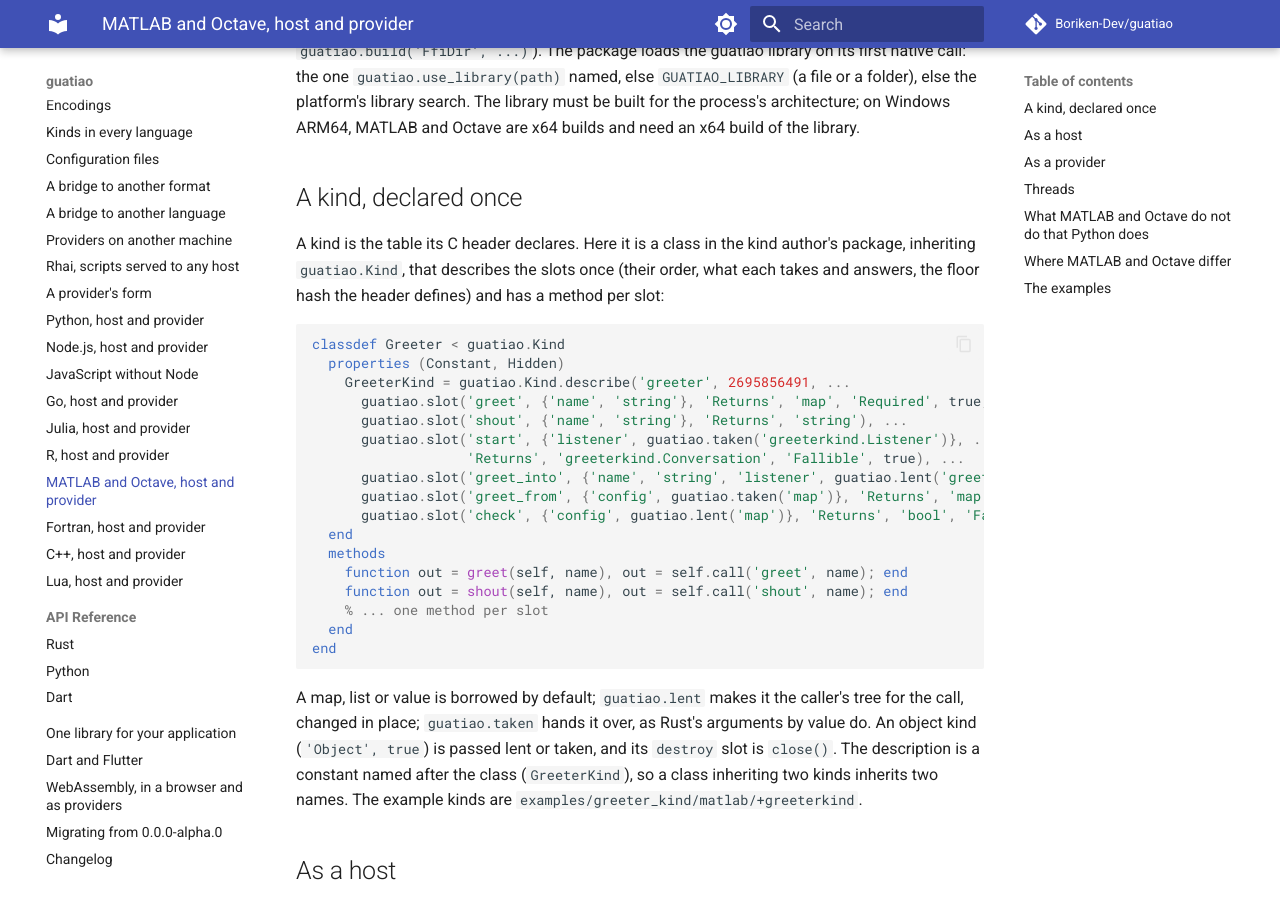
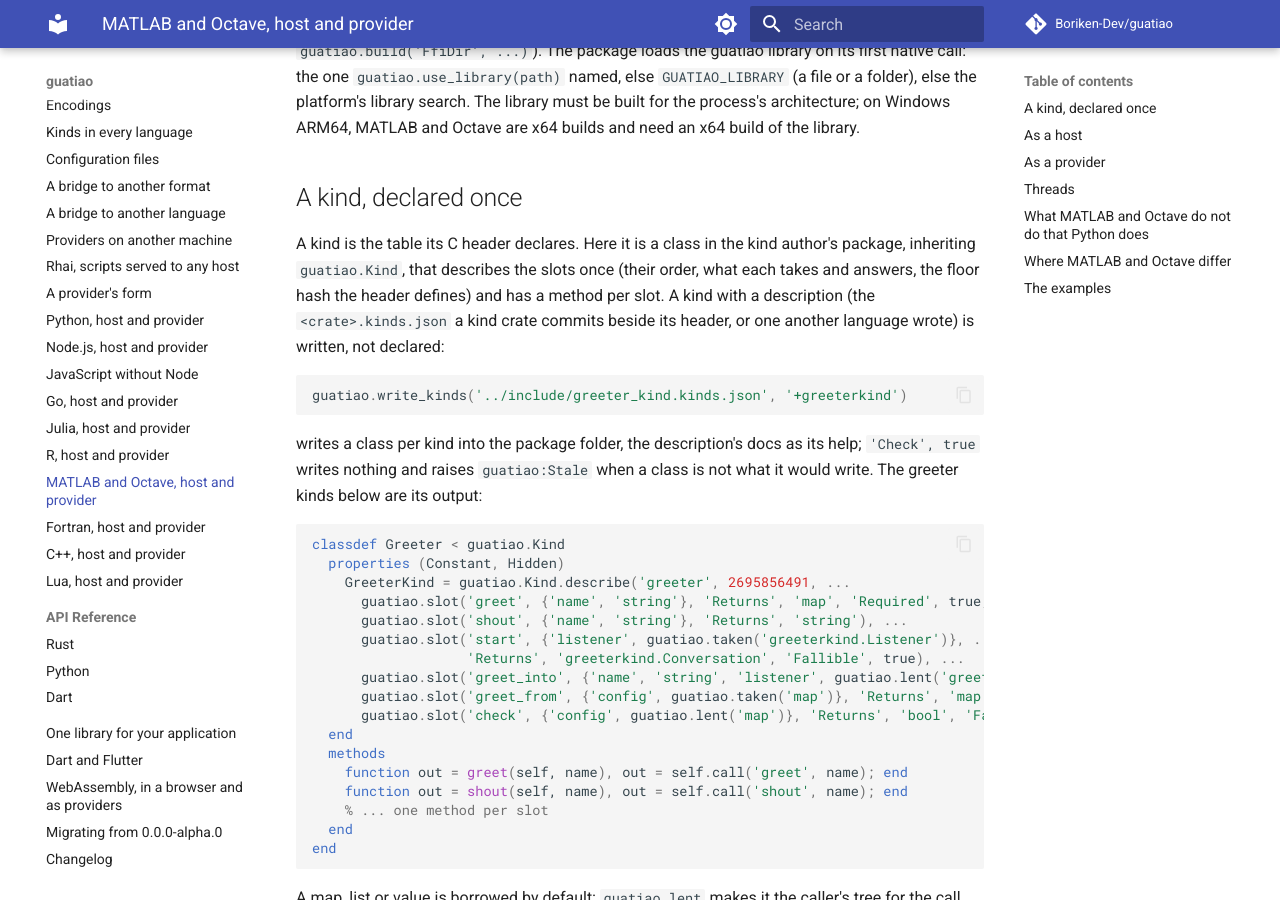
Before and after one commit to Boriken-Dev/guatiao, an MkDocs documentation site: the page built from docs/matlab.md, in a window 1280 px wide and 900 px high, scrolled down 482 px. Built offline with MkDocs 1.6.1 and Material for MkDocs 9.7.7, drawn with Linux system fonts in a browser that asks for light colours; comment, search, counter and statistics services are not loaded; some of the changed text lies outside the part shown.

Commit message:
docs: MATLAB kind classes written from a description

````diff
--- a/docs/matlab.md
+++ b/docs/matlab.md
@@ -30,7 +30,18 @@
 A kind is the table its C header declares. Here it is a class in the kind
 author's package, inheriting `guatiao.Kind`, that describes the slots once
 (their order, what each takes and answers, the floor hash the header
-defines) and has a method per slot:
+defines) and has a method per slot. A kind with a description (the
+`<crate>.kinds.json` a kind crate commits beside its header, or one
+another language wrote) is written, not declared:
+
+```matlab
+guatiao.write_kinds('../include/greeter_kind.kinds.json', '+greeterkind')
+```
+
+writes a class per kind into the package folder, the description's docs
+as its help; `'Check', true` writes nothing and raises `guatiao:Stale`
+when a class is not what it would write. The greeter kinds below are its
+output:
 
 ```matlab
 classdef Greeter < guatiao.Kind
@@ -200,4 +211,8 @@
   registers the M library, optionally adds the guatiao-source-py bridge, and
   calls every slot of the kind; its README has the commands.
 - `examples/matlab_provider/mlgreeter/` is the library above.
-- `examples/greeter_kind/matlab/+greeterkind/` declares the greeter kinds.
+- `examples/greeter_kind/matlab/+greeterkind/` holds the greeter kinds,
+  written from their description.
+- `examples/tally_kind/matlab/+tallykind/` holds the tally kinds, which
+  exist only as a description, written from it; the suite serves them
+  from M and calls every slot.
````
Also changed, not shown: AGENTS.md (+7 -2 lines), CHANGELOG.md (+7 -0 lines), docs/kinds.md (+4 -4 lines).
